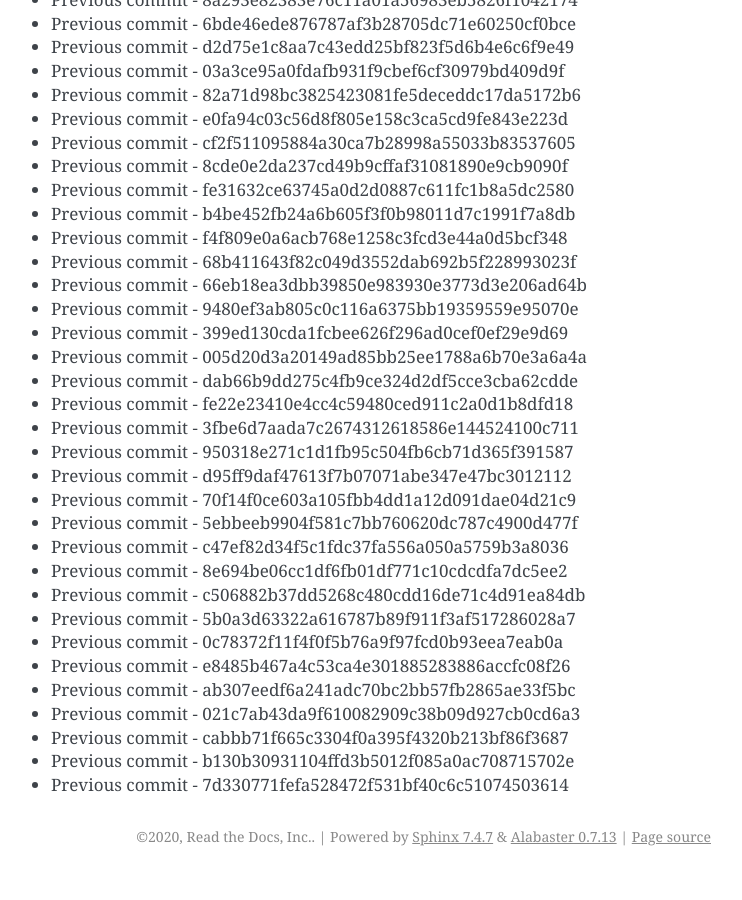
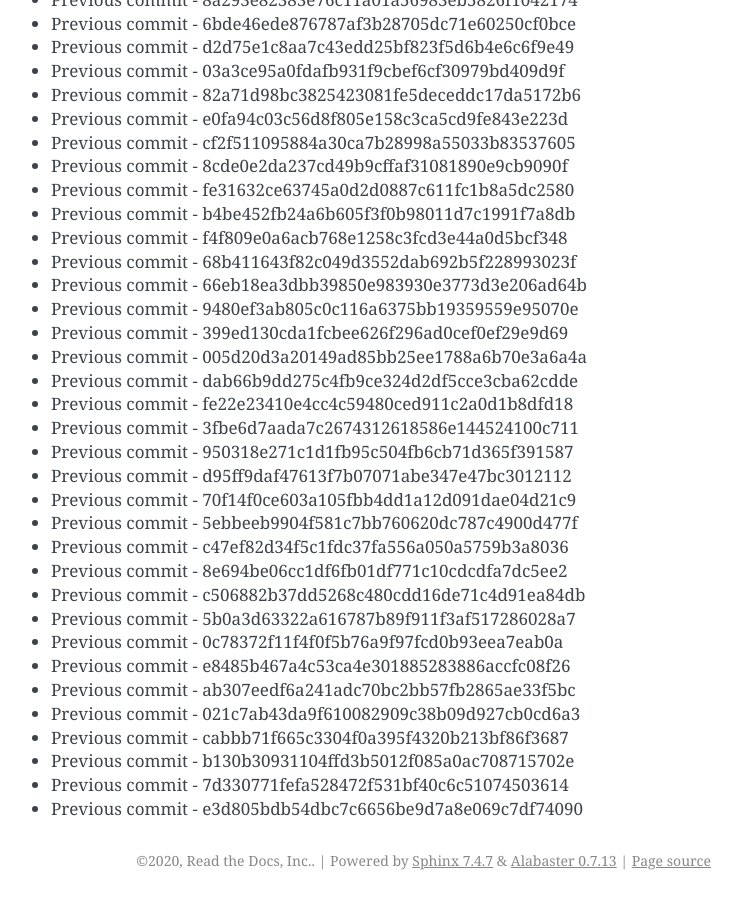
Before and after one commit to readthedocs/rtd-git-stresstest, a Sphinx documentation site: the page built from docs/updates.rst, in a window 1280 px wide and 900 px high, scrolled down 86491 px. Shown: the whole window, without its empty margins (399-1141 px from the left). Built offline with Sphinx 7.4.7, drawn with Linux system fonts in a browser that asks for light colours; before the commit the page ends 87367 px from its top, so only the background shows below that.

Commit message:
Generating commit from previous: e3d805bdb54dbc7c6656be9d7a8e069c7df74090

```diff
--- a/docs/updates.rst
+++ b/docs/updates.rst
@@ -3666,3 +3666,4 @@ It can be tested for any performance characteristics.
 * Previous commit - cabbb71f665c3304f0a395f4320b213bf86f3687
 * Previous commit - b130b30931104ffd3b5012f085a0ac708715702e
 * Previous commit - 7d330771fefa528472f531bf40c6c51074503614
+* Previous commit - e3d805bdb54dbc7c6656be9d7a8e069c7df74090
```
